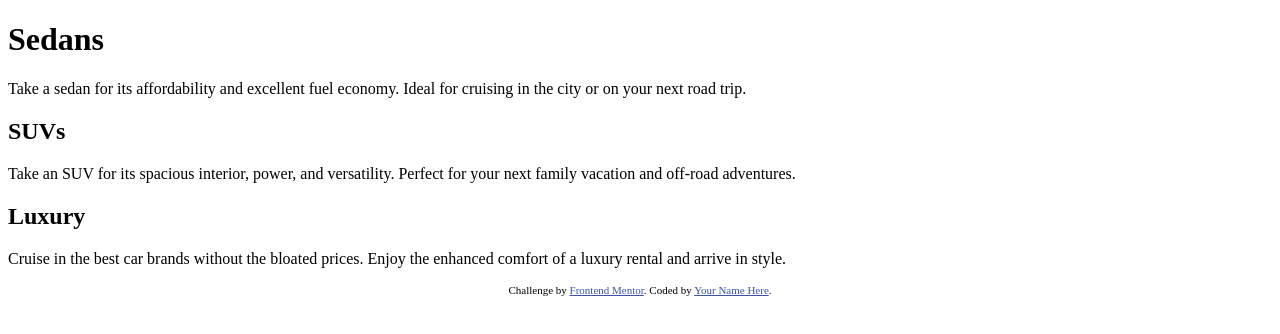
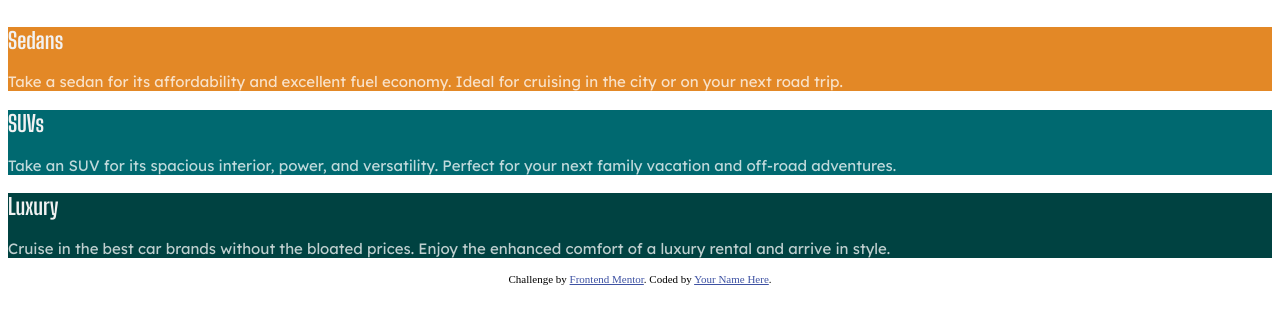
Before and after one commit to befflus/3-column-preview-card-component, a plain HTML site: page index.html in a window 1280 px wide. Drawn offline with Linux system fonts and the light colour scheme.

Commit message:
Added fonts and colors

```diff
--- a/index.html
+++ b/index.html
@@ -17,20 +17,11 @@
     <title>Frontend Mentor | 3-column preview card component</title>
 
     <!-- Feel free to remove these styles or customise in your own stylesheet 👍 -->
-    <style>
-      .attribution {
-        font-size: 11px;
-        text-align: center;
-      }
-      .attribution a {
-        color: hsl(228, 45%, 44%);
-      }
-    </style>
   </head>
   <body>
     <main class="container">
       <div class="sedans">
-        <h1>Sedans</h1>
+        <h2>Sedans</h2>
         <p>
           Take a sedan for its affordability and excellent fuel economy. Ideal
           for cruising in the city or on your next road trip.
--- a/style.css
+++ b/style.css
@@ -0,0 +1,52 @@
+@import url("https://fonts.googleapis.com/css2?family=Lexend+Deca&display=swap");
+@import url("https://fonts.googleapis.com/css2?family=Big+Shoulders+Display:wght@700&family=Lexend+Deca&display=swap");
+
+/* Colors  */
+
+:root {
+  /* Primary */
+  --brightOrange: hsl(31, 77%, 52%);
+  --darkCyan: hsl(184, 100%, 22%);
+  --veryDarkCyan: hsl(179, 100%, 13%);
+  /* Neutral */
+  --transparentWhite: hsla(0, 0%, 100%, 0.75);
+  --veryLightGray: hsl(0, 0%, 95%);
+}
+
+* {
+  box-sizing: border-box;
+}
+
+body {
+  font-size: 15px;
+  display: flex;
+  flex-direction: column;
+}
+
+p {
+  font-family: "Lexend Deca", sans-serif;
+  color: var(--transparentWhite);
+}
+
+h2 {
+  font-family: "Big Shoulders Display", cursive, sans-serif;
+  color: var(--veryLightGray);
+}
+.sedans {
+  background-color: var(--brightOrange);
+}
+
+.suvs {
+  background-color: var(--darkCyan);
+}
+
+.luxury {
+  background-color: var(--veryDarkCyan);
+}
+.attribution {
+  font-size: 11px;
+  text-align: center;
+}
+.attribution a {
+  color: hsl(228, 45%, 44%);
+}
```
